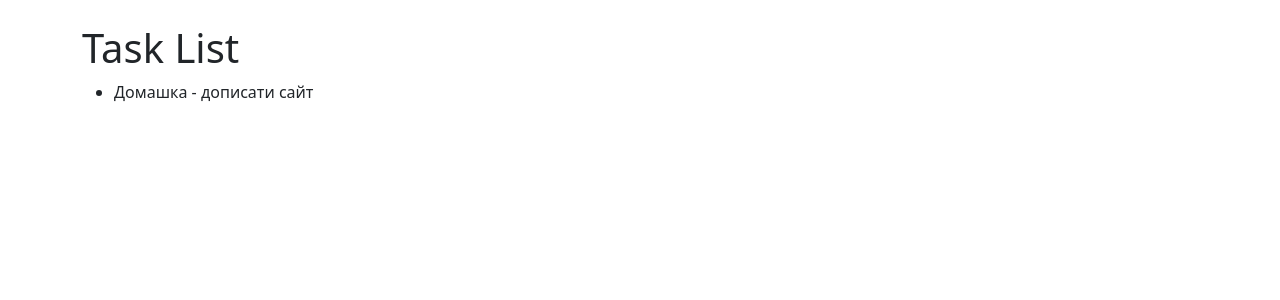
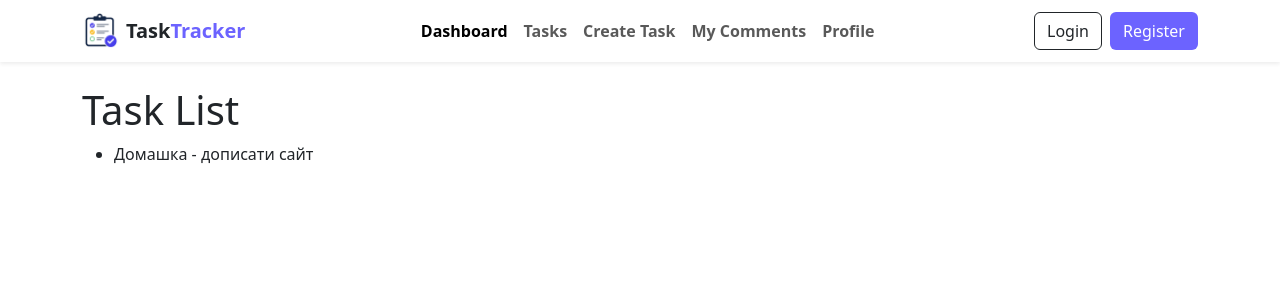
Before and after one commit to Lyubomyrkot/task_trecker, a Django app: page / in a window 1280 px wide. Shown: the top 300 px of the page. Run offline with Django 5.2, Linux system fonts and the light colour scheme; data comes from the database, SQL or seed files in the repository.

Commit message:
додано навігацію та трохи дизайн

```diff
--- a/templates/base.html
+++ b/templates/base.html
@@ -9,6 +9,9 @@
     <link rel="stylesheet" href="{% static 'style.css' %}">
 </head>
 <body>
+
+{% include 'menu.html' %}
+
 <div class="container mt-4">
     {% block content %}
 
--- /dev/null
+++ b/templates/menu.html
@@ -0,0 +1,96 @@
+{% load static %}
+<nav class="navbar navbar-expand-lg bg-white shadow-sm sticky-top">
+    <div class="container">
+
+        <a class="navbar-brand fw-bold d-flex align-items-center" href="/">
+            <img src="{% static 'img/logo_tracker.png' %}"
+                 alt="Logo"
+                 width="36"
+                 height="36"
+                 class="me-2">
+            <span class="text-dark">Task</span>
+            <span style="color:#6C63FF;">Tracker</span>
+        </a>
+
+        <button class="navbar-toggler border-0 shadow-none"
+                type="button"
+                data-bs-toggle="offcanvas"
+                data-bs-target="#mobileMenu">
+
+            <span class="navbar-toggler-icon"></span>
+        </button>
+
+        <div class="collapse navbar-collapse">
+            <ul class="navbar-nav mx-auto">
+                <li class="nav-item">
+                    <a class="nav-link fw-semibold active" href="#">Dashboard</a>
+                </li>
+                <li class="nav-item">
+                    <a class="nav-link fw-semibold" href="#">Tasks</a>
+                </li>
+                <li class="nav-item">
+                    <a class="nav-link fw-semibold" href="#">Create Task</a>
+                </li>
+                <li class="nav-item">
+                    <a class="nav-link fw-semibold" href="#">My Comments</a>
+                </li>
+                <li class="nav-item">
+                    <a class="nav-link fw-semibold" href="#">Profile</a>
+                </li>
+            </ul>
+
+            <div class="d-flex gap-2">
+                <a href="#" class="btn btn-outline-dark">
+                    Login
+                </a>
+                <a href="#" class="btn text-white"
+                   style="background:#6C63FF;">
+                    Register
+                </a>
+            </div>
+        </div>
+    </div>
+</nav>
+
+<!-- Mobile Menu -->
+<div class="offcanvas offcanvas-start"
+     tabindex="-1"
+     id="mobileMenu">
+    <div class="offcanvas-header">
+        <h5 class="fw-bold">
+            Task<span style="color:#6C63FF;">Tracker</span>
+        </h5>
+        <button class="btn-close"
+                data-bs-dismiss="offcanvas">
+        </button>
+    </div>
+    <div class="offcanvas-body">
+        <ul class="navbar-nav">
+            <li class="nav-item">
+                <a class="nav-link" href="#">Dashboard</a>
+            </li>
+            <li class="nav-item">
+                <a class="nav-link" href="#">Tasks</a>
+            </li>
+            <li class="nav-item">
+                <a class="nav-link" href="#">Create Task</a>
+            </li>
+            <li class="nav-item">
+                <a class="nav-link" href="#">My Comments</a>
+            </li>
+            <li class="nav-item">
+                <a class="nav-link" href="#">Profile</a>
+            </li>
+        </ul>
+        <hr>
+        <div class="d-grid gap-2">
+            <a href="#" class="btn btn-outline-dark">
+                Login
+            </a>
+            <a href="#" class="btn text-white"
+               style="background:#6C63FF;">
+                Register
+            </a>
+        </div>
+    </div>
+</div>
```
Also changed, not shown: static/img/logo_tracker.png (added), static/style.css (added).
